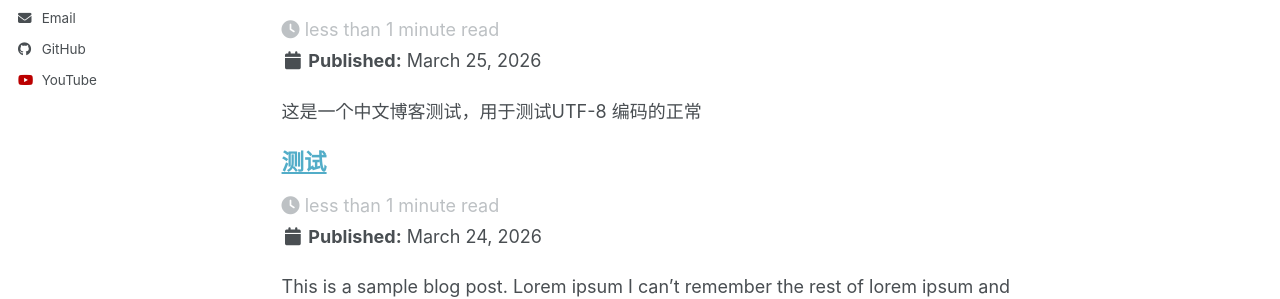
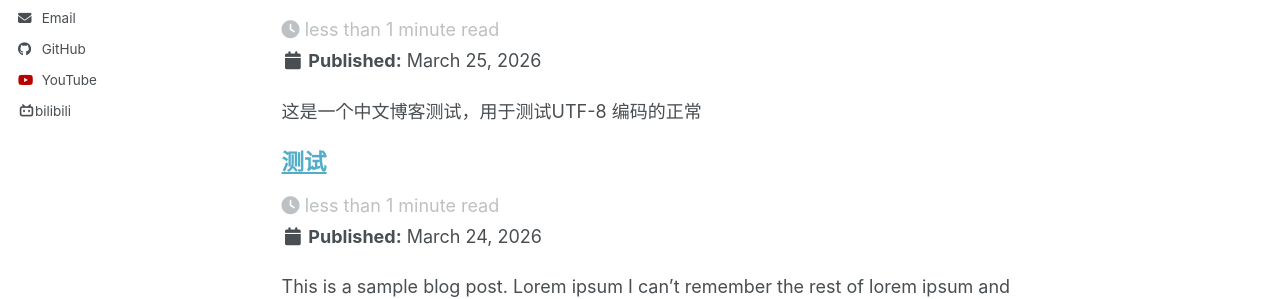
Before and after one commit to LiuyiRigel/LiuyiRigel.github.io, a Jekyll site: the page built from _pages/about.md, in a window 1280 px wide. Shown: the part 446-745 px from the top of the page. Built offline with Jekyll 4.4.1, drawn with Linux system fonts in a browser that asks for light colours; a script bundle is joined from its source files by our own code; library files that are not in the unit come from our copies.

Commit message:
modified:   _config.yml 	modified:   _includes/author-profile.html

```diff
--- a/_config.yml
+++ b/_config.yml
@@ -81,7 +81,7 @@
   wikipedia        : # Username
   xing             : # Username
   bilibili         : "284858925"
-  youtube          : "@garyalen8192" # Username
+  youtube          : "garyalen8192" # Username
   zhihu            : # Username
 
 # Publication Category - The following the list of publication categories and their headings
--- a/_includes/author-profile.html
+++ b/_includes/author-profile.html
@@ -168,8 +168,8 @@
       {% if author.youtube %}
         <li><a href="https://www.youtube.com/@{{ author.youtube }}"><i class="fab fa-fw fa-youtube icon-pad-right" aria-hidden="true"></i>YouTube</a></li>
       {% endif %}
-            {% if author.zhihu %}
-      <li><a href="https://space.bilibili.com/{{ author.bilibili }}"><i class="fab fa-fw fa-bilibili icon-pad-right" aria-hidden="true"></i>bilibili</a></li>
+      {% if author.bilibili %}
+      <li><a href="https://space.bilibili.com/{{ author.bilibili }}"><i class="fa-fw fa-brands fa-bilibili" aria-hidden="true"></i>bilibili</a></li>
       {% endif %}
       {% if author.zhihu %}
       <li><a href="https://www.zhihu.com/people/{{ author.zhihu }}"><i class="fab fa-fw fa-zhihu icon-pad-right" aria-hidden="true"></i>Zhihu</a></li>
```
